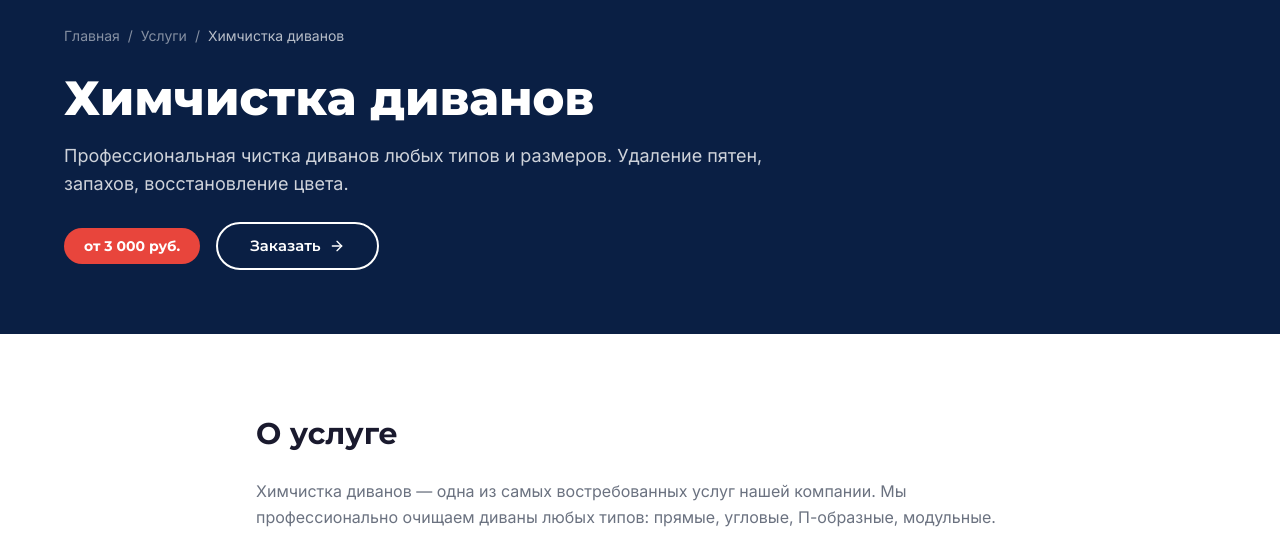
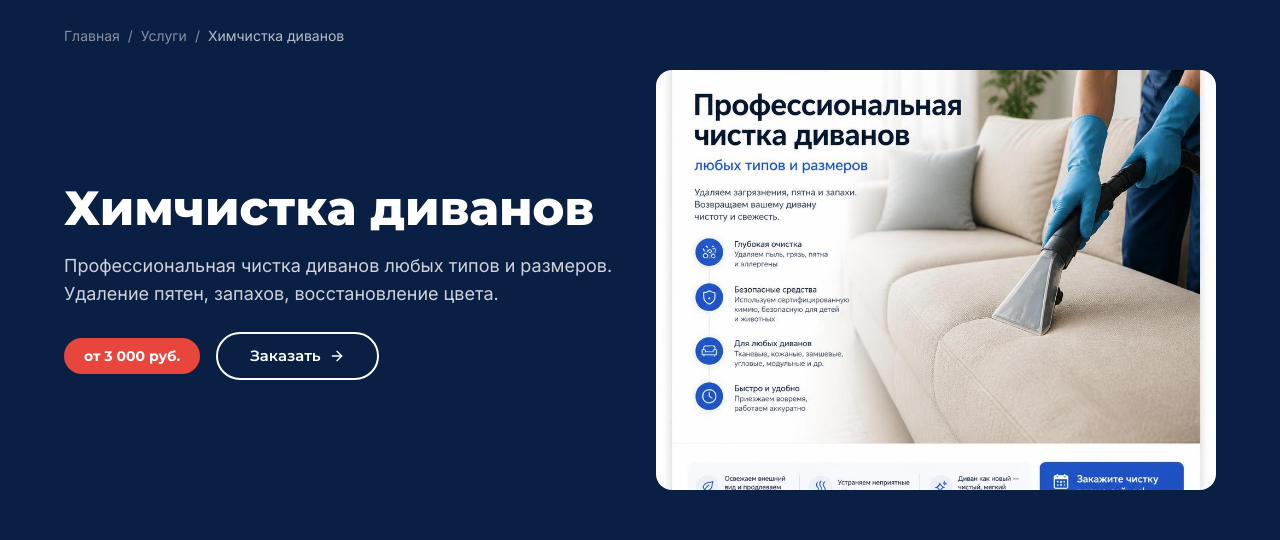
Before and after one commit to igorycha88-gif/acme-dryclean-web, a Next.js app in the folder frontend/: page /uslugi/himchistka-divanov in a window 1280 px wide. Shown: the part 148-688 px from the top of the page. Built offline with nearby package versions, Linux system fonts and the light colour scheme; no server answers.

Commit message:
fix: подключены фото услуг на главной и посадочных страницах

```diff
--- a/frontend/src/app/uslugi/[slug]/page.tsx
+++ b/frontend/src/app/uslugi/[slug]/page.tsx
@@ -1,6 +1,7 @@
 import type { Metadata } from "next";
 import { notFound } from "next/navigation";
 import Link from "next/link";
+import Image from "next/image";
 import {
   ArrowRight,
   CheckCircle,
@@ -70,7 +71,8 @@ export default async function ServicePage({ params }: Props) {
               <span className="mx-2">/</span>
               <span className="text-white/70">{service.title}</span>
             </nav>
-            <div className="max-w-3xl">
+            <div className="grid grid-cols-2 gap-8 items-center max-md:grid-cols-1">
+              <div>
                 <h1 className="font-[family-name:var(--font-heading)] font-extrabold text-5xl leading-[56px] max-md:text-[32px] max-md:leading-10">
                   {service.title}
                 </h1>
@@ -85,6 +87,17 @@ export default async function ServicePage({ params }: Props) {
                     Заказать
                     <ArrowRight size={16} />
                   </Button>
+                </div>
+              </div>
+              <div className="aspect-[4/3] rounded-2xl overflow-hidden relative">
+                <Image
+                  src={service.heroImage}
+                  alt={service.title}
+                  fill
+                  className="object-cover"
+                  sizes="(max-width: 768px) 100vw, 50vw"
+                  priority
+                />
               </div>
             </div>
           </Container>
--- a/frontend/src/app/uslugi/page.tsx
+++ b/frontend/src/app/uslugi/page.tsx
@@ -1,4 +1,5 @@
 import type { Metadata } from "next";
+import Image from "next/image";
 import Link from "next/link";
 import { ArrowRight } from "lucide-react";
 import TopBar from "@/components/TopBar";
@@ -38,8 +39,14 @@ export default function AllServicesPage() {
                   href={`/uslugi/${service.slug}`}
                   className="group rounded-xl border border-gray-100 bg-white p-6 transition-all duration-400 hover:-translate-y-1 hover:shadow-lg"
                 >
-                  <div className="aspect-[4/3] rounded-lg bg-bg-alt flex items-center justify-center text-text-secondary text-sm">
-                    Фото: {service.title}
+                  <div className="aspect-[4/3] rounded-lg bg-bg-alt overflow-hidden relative">
+                    <Image
+                      src={service.image}
+                      alt={service.title}
+                      fill
+                      className="object-cover"
+                      sizes="(max-width: 768px) 50vw, 33vw"
+                    />
                   </div>
                   <h2 className="mt-4 font-[family-name:var(--font-heading)] font-bold text-xl max-md:text-lg">
                     {service.title}
--- a/frontend/src/components/Services.tsx
+++ b/frontend/src/components/Services.tsx
@@ -1,3 +1,4 @@
+import Image from "next/image";
 import { ArrowRight } from "lucide-react";
 import Container from "@/components/ui/Container";
 import Section from "@/components/ui/Section";
@@ -18,8 +19,14 @@ export default function Services() {
               key={service.id}
               className="group rounded-xl border border-gray-100 bg-white p-4 sm:p-6 transition-all duration-400 hover:-translate-y-1 hover:shadow-lg"
             >
-              <div className="aspect-[4/3] rounded-lg bg-bg-alt flex items-center justify-center text-text-secondary text-sm text-xs sm:text-sm">
-                Фото: {service.title}
+              <div className="aspect-[4/3] rounded-lg bg-bg-alt overflow-hidden relative">
+                <Image
+                  src={service.image}
+                  alt={service.title}
+                  fill
+                  className="object-cover"
+                  sizes="(max-width: 480px) 100vw, (max-width: 768px) 50vw, 33vw"
+                />
               </div>
               <h3 className="mt-4 font-[family-name:var(--font-heading)] font-bold text-xl max-md:text-lg">
                 {service.title}
```
Lines whose indentation alone changed are shown as unchanged.
